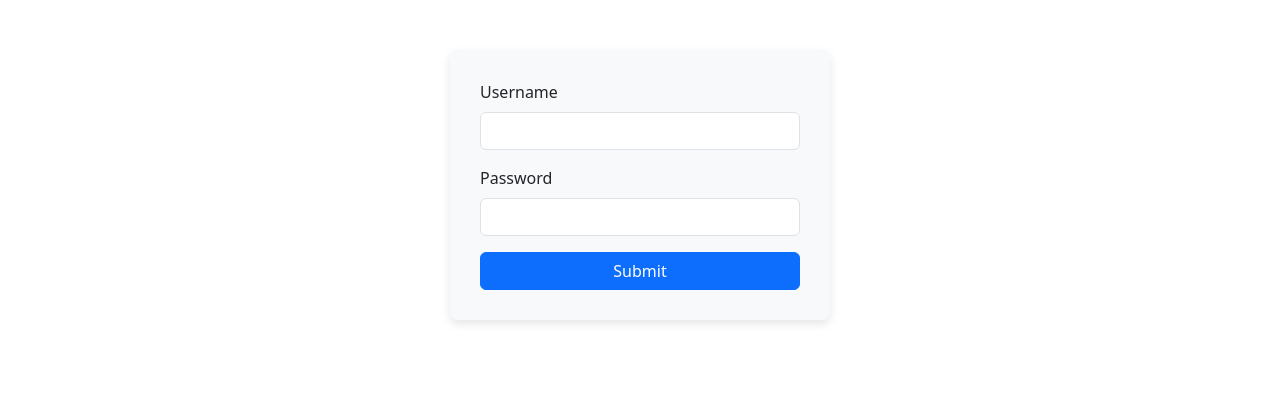
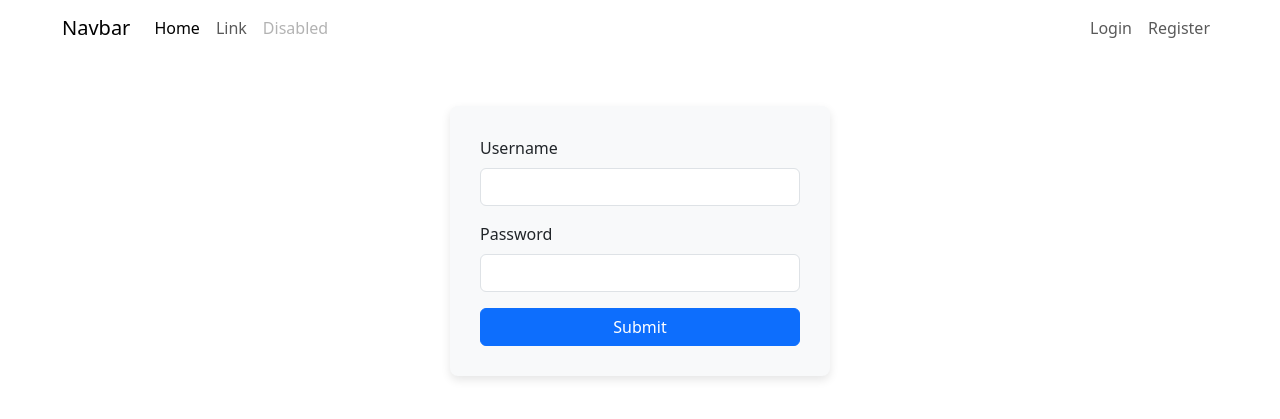
Before and after one commit to Rudra616/usermanagement, a Django app: page /login in a window 1280 px wide. Shown: the top 419 px of the page. Run offline with Django 5.2, Linux system fonts and the light colour scheme; some libraries are stand-ins or nearby versions.

Commit message:
add home page, create blocks ,all page extends with navbar

```diff
--- a/app/templates/login.html
+++ b/app/templates/login.html
@@ -1,19 +1,13 @@
+{% extends "nav.html" %}
+
 {% load static %}
-{% load django_bootstrap5 %}
-<!DOCTYPE html>
-<html lang="en">
 
-<head>
-    <meta charset="UTF-8" />
-    <meta name="viewport" content="width=device-width, initial-scale=1.0" />
-    <title>Login</title>
-    {% bootstrap_css %}
-    <link rel="stylesheet" href="{% static "css/login.css" %}">
+{% block css %}
+<link rel="stylesheet" href="{% static 'css/login.css' %}" />
 
-</head>
+{%endblock%}
 
-<body>
-    <!-- Alert for messages -->
+{% block body %}
     {% if messages %}
     {% for message in messages %}
     <div class="alert {% if message.tags == 'success' %}alert-success{% else %}alert-danger{% endif %} alert-dismissible fade show"
@@ -71,10 +65,5 @@
     <!-- External JS -->
     <script src="{% static 'js/login.js' %}"></script>
 
-    <script>
 
-    </script>
-
-</body>
-
-</html>
+{% endblock  %}
--- /dev/null
+++ b/app/templates/nav.html
@@ -0,0 +1,93 @@
+{% load static %}
+<!DOCTYPE html>
+<html lang="en" class="h-100">
+  <head>
+    <meta charset="utf-8" />
+    <meta name="viewport" content="width=device-width, initial-scale=1" />
+    <link href="https://cdn.jsdelivr.net/npm/bootstrap@5.3.0-alpha1/dist/css/bootstrap.min.css" rel="stylesheet">
+
+    <title> {% block title %} {% endblock %} </title>
+    {% block css %}
+    {%endblock%}
+
+
+    <style>
+      body{
+       padding-left:4px;
+       padding-right:4px;
+      }
+      .bd-placeholder-img {
+        font-size: 1.125rem;
+        text-anchor: middle;
+        -webkit-user-select: none;
+        -moz-user-select: none;
+        user-select: none;
+      }
+    .navbar {
+  box-shadow: none;
+
+}
+      @media (min-width: 768px) {
+        .bd-placeholder-img-lg {
+          font-size: 3.5rem;
+        }
+        body{
+            padding-left : 50px;
+      padding-right : 50px;
+        }
+      }
+
+    </style>
+
+    <!-- Custom styles for this template -->
+    <link href="cover.css" rel="stylesheet" />
+  </head>
+  <body>
+    <!-- Navbar -->
+    <nav class="navbar navbar-expand-lg navbar-light">
+      <div class="container-fluid">
+        <a class="navbar-brand" href="#">Navbar</a>
+        <button class="navbar-toggler" type="button" data-bs-toggle="collapse" data-bs-target="#navbarNav" aria-controls="navbarNav" aria-expanded="false" aria-label="Toggle navigation">
+          <span class="navbar-toggler-icon"></span>
+        </button>
+        <div class="collapse navbar-collapse" id="navbarNav">
+          <ul class="navbar-nav me-auto mb-2 mb-lg-0">
+            <li class="nav-item">
+              <a class="nav-link active" aria-current="page" href="{% url "home" %}">Home</a>
+            </li>
+            <li class="nav-item">
+              <a class="nav-link" href="#">Link</a>
+            </li>
+            <li class="nav-item">
+              <a class="nav-link disabled" aria-disabled="true">Disabled</a>
+            </li>
+          </ul>
+          {% if request.session.username %}
+          <ul class="navbar-nav">
+            <li class="nav-item">
+              <a class="nav-link" href="{% url "logout" %}">logout</a>
+            </li>
+            <li class="nav-item">
+              <a class="nav-link" href="{% url "update_profile" %}">Update Your Profile</a>
+            </li>
+          </ul>
+          {% else %}
+          <ul class="navbar-nav">
+            <li class="nav-item">
+              <a class="nav-link" href="{% url "login" %}">Login</a>
+            </li>
+            <li class="nav-item">
+              <a class="nav-link" href="{% url "register" %}">Register</a>
+            </li>
+          </ul>
+          {% endif %}
+        </div>
+      </div>
+    </nav>
+
+    {% block body %}    {% endblock %}
+
+    <!-- Bootstrap JS -->
+    <script src="https://cdn.jsdelivr.net/npm/bootstrap@5.3.0-alpha1/dist/js/bootstrap.bundle.min.js"></script>
+  </body>
+</html>
```
Also changed, not shown: app/templates/admin.html (+5 -10 lines), app/templates/home.html (+12 -63 lines), app/templates/reg_user.html (+11 -9 lines), app/templates/user_profile.html (+8 -26 lines).
